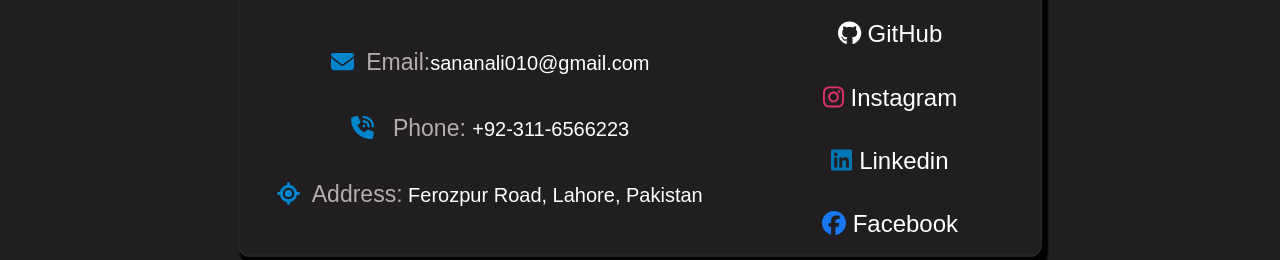
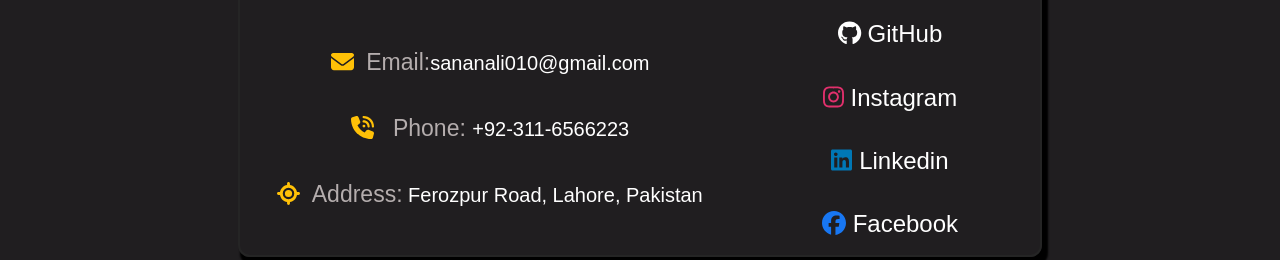
Before and after one commit to Sananali01/My-Portfolio, a React (Create React App) app: page /ContactMe in a window 1280 px wide. Shown: the part 375-635 px from the top of the page. Built offline with nearby package versions, Linux system fonts and the light colour scheme.

Commit message:
Update ContactMe.jsx

```diff
--- a/src/Pages/ContactMe.jsx
+++ b/src/Pages/ContactMe.jsx
@@ -32,19 +32,19 @@ export default function ContactMe() {
             <p>
               <span>
                 {" "}
-                <FontAwesomeIcon icon={faEnvelope} style={{ color: "#0085cd" }} />&nbsp; Email:
+                <FontAwesomeIcon icon={faEnvelope} style={{ color: "#ffc107" }} />&nbsp; Email:
               </span>
               <a href="mailto:sananali010@gmail.com">sananali010@gmail.com</a>
             </p>
             <p>
               <span>
-                <FontAwesomeIcon icon={faPhoneVolume} style={{ color: "#0085cd" }} /> &nbsp;  Phone:{" "}
+                <FontAwesomeIcon icon={faPhoneVolume} style={{ color: "#ffc107" }} /> &nbsp;  Phone:{" "}
               </span>
               +92-311-6566223
             </p>
             <p>
               <span>
-                <FontAwesomeIcon icon={faLocationCrosshairs} style={{ color: "#0085cd" }} />&nbsp;
+                <FontAwesomeIcon icon={faLocationCrosshairs} style={{ color: "#ffc107" }} />&nbsp;
                 Address:
               </span>{" "}
               Ferozpur Road, Lahore, Pakistan
```
